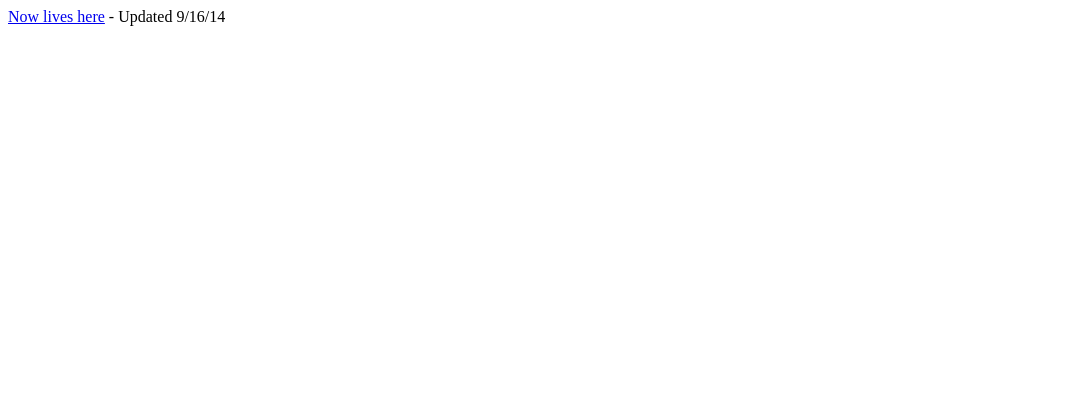
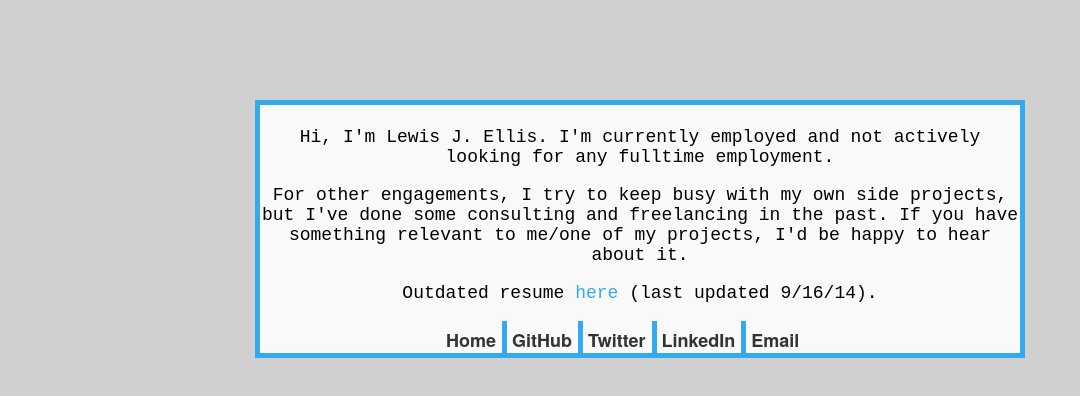
Before and after one commit to LewisJEllis/lewisjellis.github.io, a plain HTML site: page resume.html in a window 1280 px wide. Shown: the whole page, without its empty margins (0-1080 px from the left). Drawn offline with Linux system fonts and the light colour scheme.

Commit message:
Website update

```diff
--- a/resume.html
+++ b/resume.html
@@ -1,9 +1,42 @@
 <!DOCTYPE html>
 <html>
 <head>
-  <title>Resume -- Lewis J. Ellis</title>
+  <title>Lewis J. Ellis</title>
+  <link rel="stylesheet" href="css/style.css">
 </head>
 <body>
-  <a href='LewisJEllis.pdf'>Now lives here</a> - Updated 9/16/14
+  <div id="container">
+    <div id="about"><p>
+      Hi, I'm Lewis J. Ellis. I'm currently employed and not actively looking for any fulltime employment.
+      </p><p>
+      For other engagements, I try to keep busy with my own side projects, but I've done some consulting and freelancing in the past. If you have something relevant to me/one of my projects, I'd be happy to hear about it.
+      </p><p>
+      Outdated resume <a href='LewisJEllis.pdf'>here</a> (last updated 9/16/14).
+      </p>
+    </div>
+
+    <div id="links">
+      <ul>
+        <li><a class='link left' href='index.html'>Home</a></li>
+        <li><a class='link' href='https://github.com/LewisJEllis/'>GitHub</a></li>
+        <li><a class='link' href='https://twitter.com/LewisJEllis/'>Twitter</a></li>
+        <li><a class='link' href='http://www.linkedin.com/in/lewisjellis/'>LinkedIn</a></li>
+        <li><a class='link right' href=''>Email</a></li>
+      </ul>
+    </div>
+  </div>
+
+  <script>
+    // this should at least stop the dumbest of email scrapers:
+    document.querySelector('ul li:last-child a').href = 'ma' + 'il' + 'to' + String.fromCharCode(58) + 'me' + String.fromCharCode(64) + 'lewisjellis' + String.fromCharCode(46) + 'com';
+
+    (function(i,s,o,g,r,a,m){i['GoogleAnalyticsObject']=r;i[r]=i[r]||function(){
+    (i[r].q=i[r].q||[]).push(arguments)},i[r].l=1*new Date();a=s.createElement(o),
+    m=s.getElementsByTagName(o)[0];a.async=1;a.src=g;m.parentNode.insertBefore(a,m)
+    })(window,document,'script','//www.google-analytics.com/analytics.js','ga');
+
+    ga('create', 'UA-42739772-1', 'lewisjellis.com');
+    ga('send', 'pageview');
+  </script>
 </body>
 </html>
```
Also changed, not shown: index.html (+2 -2 lines), whereintheworldishe/index.html (+12 -2 lines).
